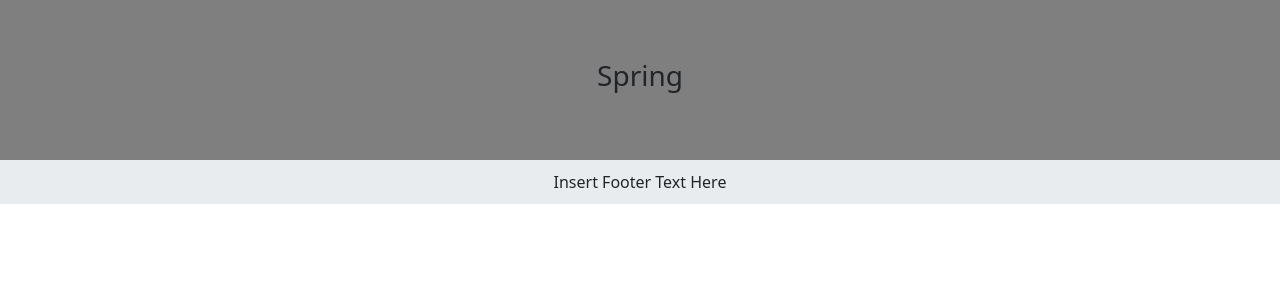
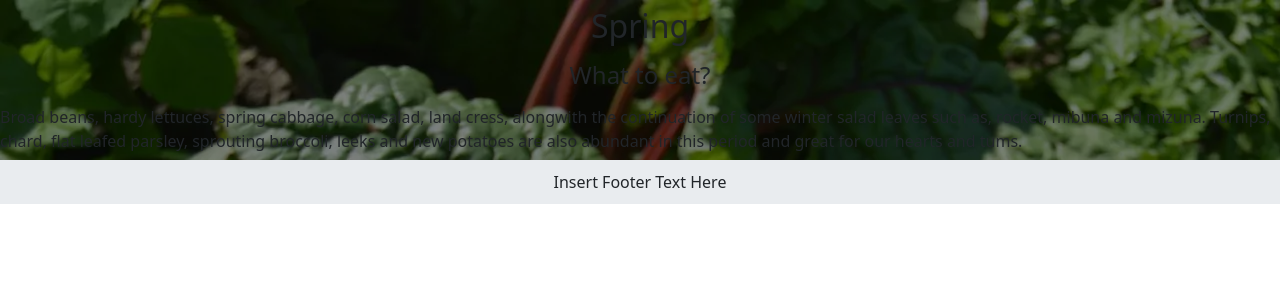
Before and after one commit to AlfredA93/recipe-repo-2, a Django app: page /seasons_spring/ in a window 1280 px wide. Shown: the part 116-416 px from the top of the page. Run offline with Django 3.2, Linux system fonts and the light colour scheme; data that the repository does not hold is empty; some libraries are stand-ins or nearby versions.

Commit message:
Add Season title, background image, text - spring page

```diff
--- a/templates/seasons_spring.html
+++ b/templates/seasons_spring.html
@@ -13,9 +13,15 @@
 {% block content %}
 
     <!-- Hero Image and Season Text -->
-    <div class="seasons-bckgrnd col-12">
-        <div class="seasons-header col-12 d-flex justify-content-center align-items-center">
-            <h3 class="text-center text-align-center">Spring</h3>
+    <div class="seasons-bckgrnd col-12" style="background-image: url('{% static 'images/spring.webp' %}');">
+        <div class="seasons-header col-12 d-flex flex-column justify-content-around align-items-center">
+            <h2 class="seasons-title m-0">Spring</h2>
+            <h4 class="seasons-info-heading m-0">What to eat?</h4>
+            <p class="seasons-info m-0">
+                Broad beans, hardy lettuces, spring cabbage, corn salad, land cress, alongwith the continuation
+                of some winter salad leaves such as, rocket, mibuna and mizuna. Turnips, chard, flat leafed parsley,
+                sprouting broccoli, leeks and new potatoes are also abundant in this period and great for our hearts and tums.
+            </p>
         </div>
     </div>
 
```
